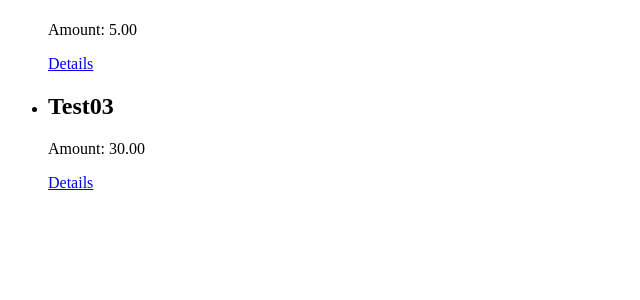
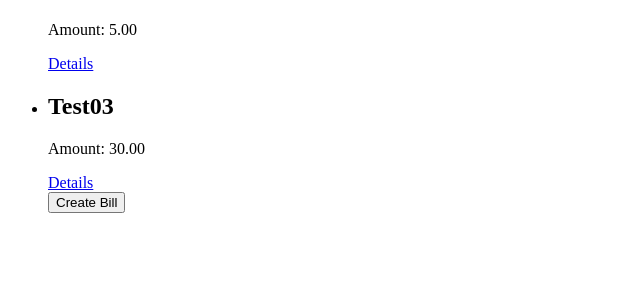
Before and after one commit to tanukiJami/Splittle, a Django app: page /bills/group/2/bills/ in a window 1280 px wide. Shown: the part 343-643 px from the top of the page, without its empty margins (0-640 px from the left). Run offline with Django 5.2, Linux system fonts and the light colour scheme; a user stored in the database is signed in; data comes from the database, SQL or seed files in the repository; both versions use the stored data as it was after the commit.

Commit message:
binaries

```diff
--- a/splittle/bills/templates/bills.html
+++ b/splittle/bills/templates/bills.html
@@ -13,6 +13,12 @@
                 <a href="{% url 'bill_details' group.id bill.id %}">Details</a>
             </li>
         {% endfor %}
+        <div class="button-container">
+            <!-- Button to view joined groups -->
+            <a href="{% url 'create_bill' group.id %}">
+                <button type="button">Create Bill</button>
+            </a>
+        </div>
     </ul>
 </body>
 </html>
```
Also changed, not shown: splittle/db.sqlite3.
